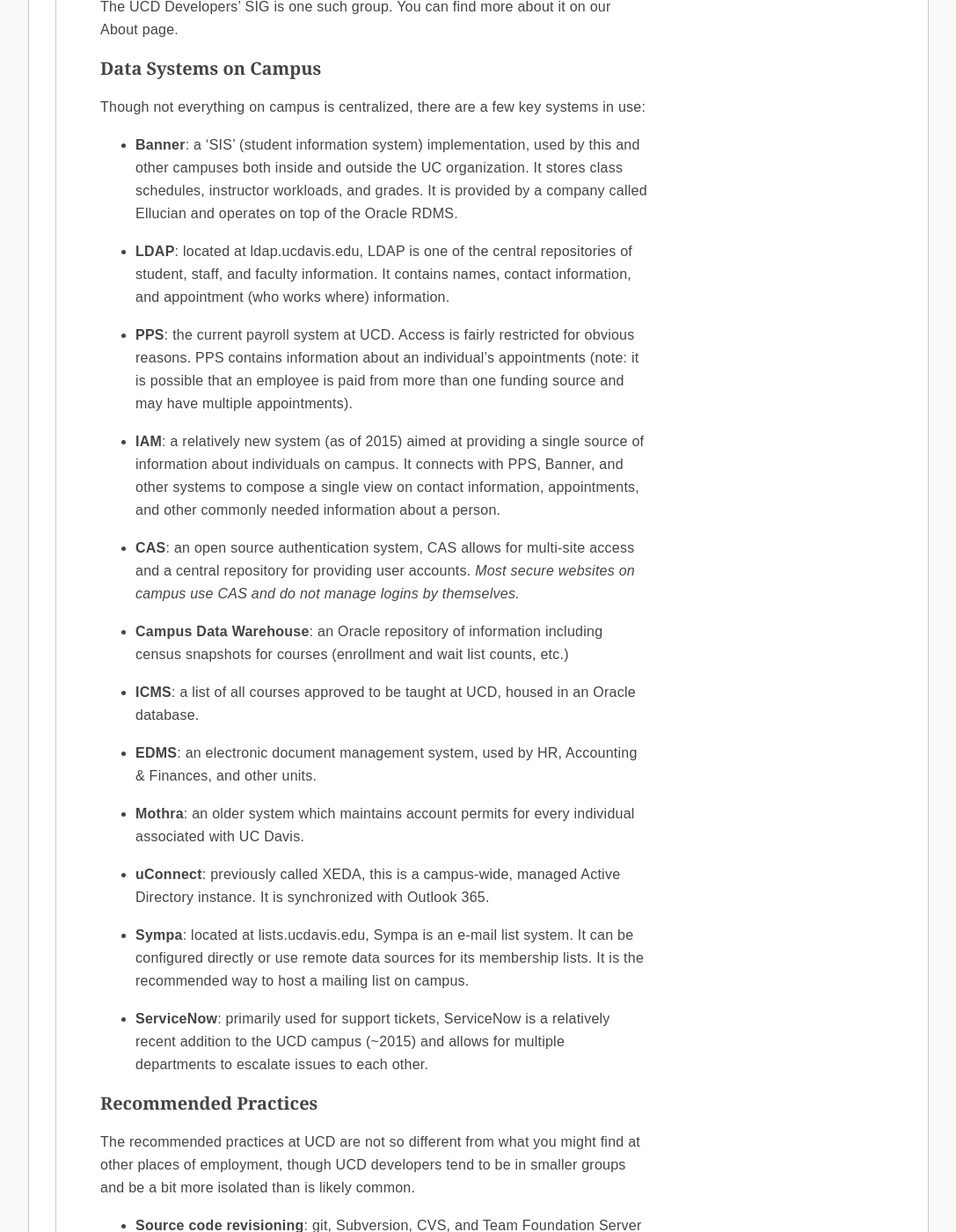
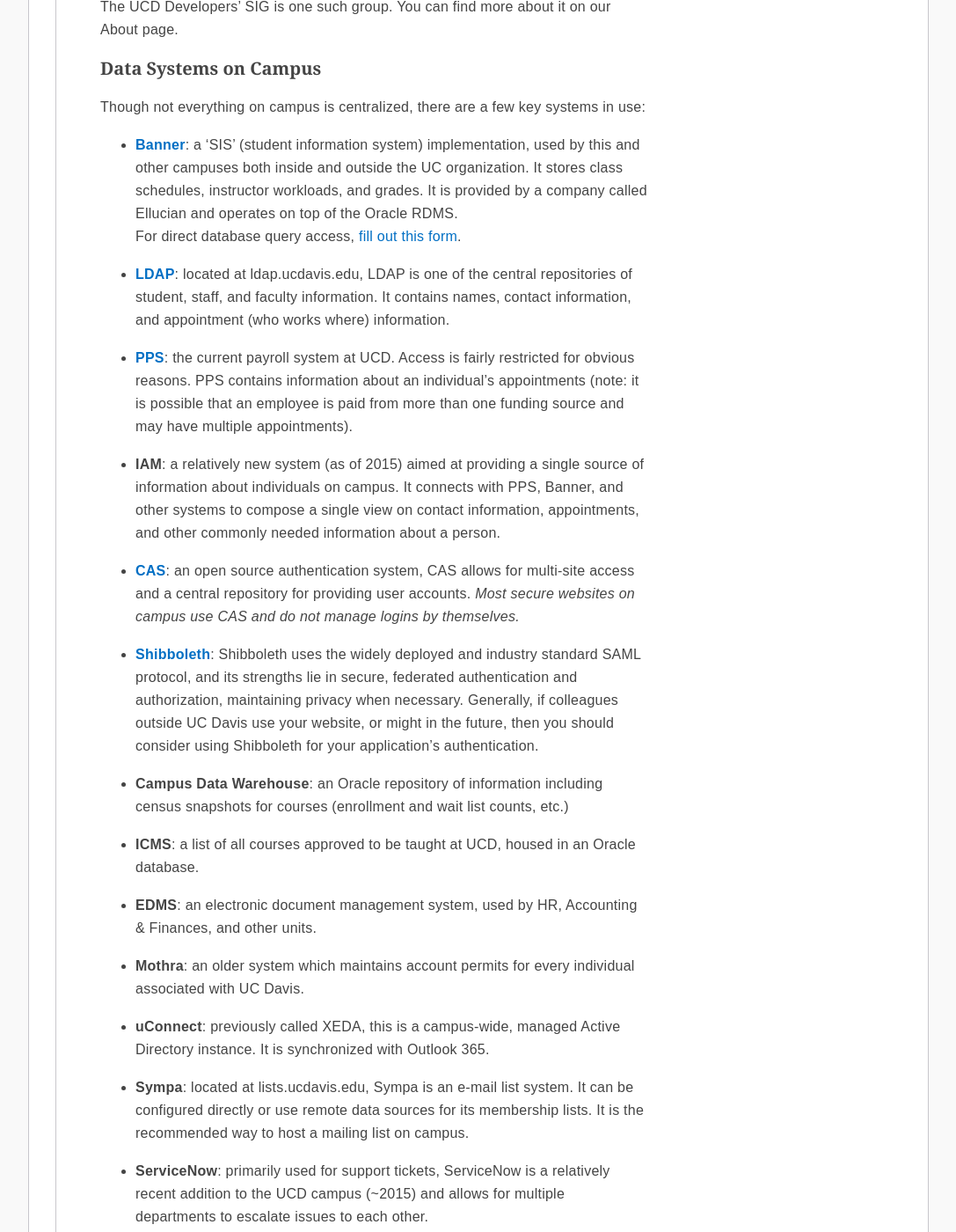
Before and after one commit to ucdavis/appdev, a Jekyll site: the page built from orientation.md, in a window 1280 px wide and 1400 px high, scrolled down 1447 px. Shown: the whole window at 88% size, without its empty margins (96-1183 px from the left). Built offline with Jekyll 4.4.1, drawn with Linux system fonts in a browser that asks for light colours; nearby versions of some CDN libraries.

Commit message:
links and additional descriptions

```diff
--- a/orientation.md
+++ b/orientation.md
@@ -59,16 +59,17 @@
 
 Though not everything on campus is centralized, there are a few key systems in use:
 
- * **Banner**: a 'SIS' (student information system) implementation, used by this and
+ * **[Banner](https://sis.ucdavis.edu/)**: a 'SIS' (student information system) implementation, used by this and
  other campuses both inside and outside the UC organization. It stores class schedules,
  instructor workloads, and grades. It is provided by a company called Ellucian and
  operates on top of the Oracle RDMS.
+ For direct database query access, [fill out this form](https://sis.ucdavis.edu/access/secure/D048BannerAccessRequest.pdf).
 
- * **LDAP**: located at ldap.ucdavis.edu, LDAP is one of the central repositories of
+ * **[LDAP](http://middleware.ucdavis.edu/ldap.php)**: located at ldap.ucdavis.edu, LDAP is one of the central repositories of
  student, staff, and faculty information. It contains names, contact information, and
  appointment (who works where) information.
 
- * **PPS**: the current payroll system at UCD. Access is fairly restricted for
+ * **[PPS](http://afs.ucdavis.edu/systems/pps/index.html)**: the current payroll system at UCD. Access is fairly restricted for
  obvious reasons. PPS contains information about an individual's appointments (note: it is
  possible that an employee is paid from more than one funding source and may have
  multiple appointments).
@@ -78,9 +79,11 @@
  other systems to compose a single view on contact information, appointments, and
  other commonly needed information about a person.
 
- * **CAS**: an open source authentication system, CAS allows for multi-site access
+ * **[CAS](https://ucdavis.jira.com/wiki/display/IETP/UC+Davis+CAS+Service)**: an open source authentication system, CAS allows for multi-site access
  and a central repository for providing user accounts. *Most secure websites on campus
  use CAS and do not manage logins by themselves.*
+
+ * **[Shibboleth](https://ucdavis.jira.com/wiki/display/IETP/Shibboleth+for+SSO+at+UC+Davis)**: Shibboleth uses the widely deployed and industry standard SAML protocol, and its strengths lie in secure, federated authentication and authorization, maintaining privacy when necessary. Generally, if colleagues outside UC Davis use your website, or might in the future, then you should consider using Shibboleth for your application's authentication.
 
  * **Campus Data Warehouse**: an Oracle repository of information including
  census snapshots for courses (enrollment and wait list counts, etc.)
```
